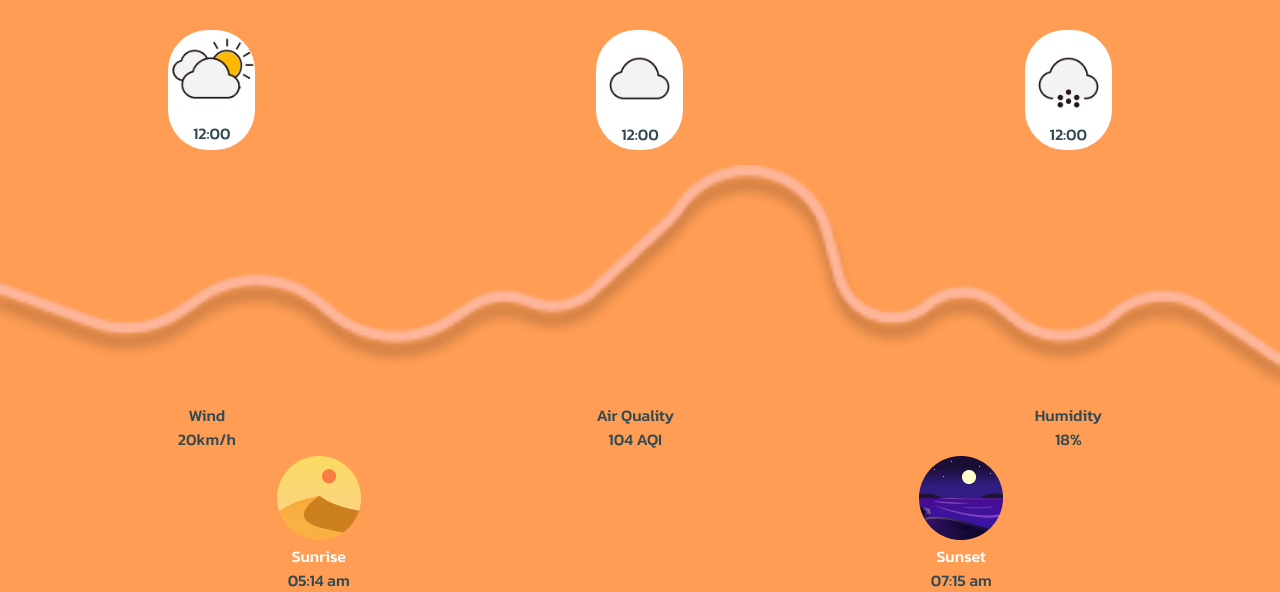
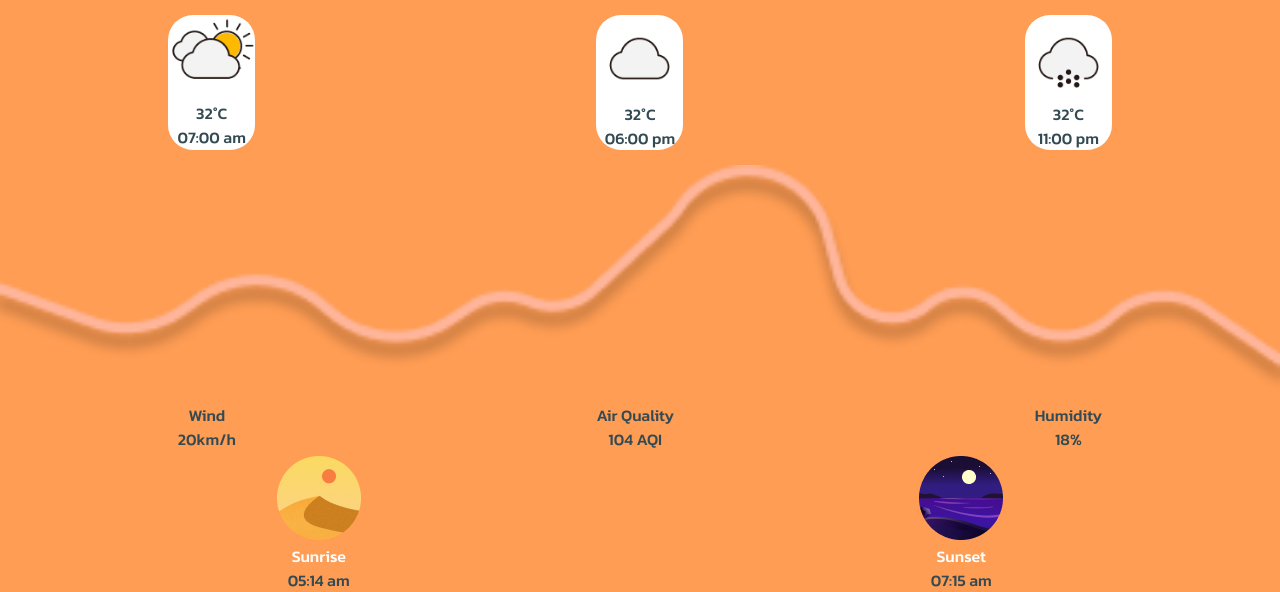
Before and after one commit to MOHDNEHALKHAN/Weather-App, a website: page client/index.html in a window 1280 px wide. Shown: the part 310-902 px from the top of the page. Drawn offline with Linux system fonts and the light colour scheme.

Commit message:
Updated all UI functioning

```diff
--- a/client/client.js
+++ b/client/client.js
@@ -5,7 +5,6 @@ searchBtn.addEventListener('click', async () => {
   try {
       const response = await fetch(`/weather/${location}`);
       const weatherData = await response.json();
-      console.log(weatherData); // You can handle the DOM manipulation here
       // Call your function to update the DOM with weatherData
       updateWeatherInfo(weatherData);
   } catch (error) {
@@ -26,6 +25,9 @@ function updateWeatherInfo(data) {
     document.getElementById('wind').innerText = `${current.current.wind_kph} km/h`;
     document.querySelector('.Rise').innerText = forecast.forecast.forecastday[0].astro.sunrise;
     document.querySelector('.Set').innerText = forecast.forecast.forecastday[0].astro.sunset;
+    document.querySelector('.morn').innerText = `${forecast.forecast.forecastday[0].hour[7].temp_c}°C`;
+    document.querySelector('.even').innerText = `${forecast.forecast.forecastday[0].hour[18].temp_c}°C`;
+    document.querySelector('.night').innerText = `${forecast.forecast.forecastday[0].hour[23].temp_c}°C`;
   } catch (error) {
     console.error('Error updating weather info:', error);
     // Optionally, update the DOM to show an error message or clear outdated information
--- a/client/index.html
+++ b/client/index.html
@@ -39,15 +39,18 @@
     <div class="hourlyDiv">
         <div class="hour">
             <img src="/Assets/WeatherImg/partly-cloudy.png" alt="">
-            <p>12:00</p>
+            <p class="morn" >32°C</p>
+            <p id="time1" >07:00 am</p>
         </div>
         <div class="hour">
             <img src="/Assets/WeatherImg/cloudy.png" alt="">
-            <p>12:00</p>
+            <p class="even" >32°C</p>
+            <p id="time2">06:00 pm</p>
         </div>
         <div class="hour">
             <img src="/Assets/WeatherImg/hail.png" alt="">
-            <p>12:00</p>
+            <p class="night" >32°C</p>
+            <p id="time3">11:00 pm</p>
         </div>
     </div>
     <div>
--- a/client/style.css
+++ b/client/style.css
@@ -8,7 +8,7 @@ body {
   height: 50px;
   display: flex;
   flex-direction: row;
-  margin: 20px 5px 5px 5px;
+  margin: 10px 5px 5px 5px;
   justify-content: center;
   gap: 5px;
 }
@@ -45,7 +45,7 @@ body {
   border-radius: 30px;
   display: flex;
   flex-direction: row;
-  margin: 25px 5px 5px 5px;
+  margin: 20px 5px 5px 5px;
 }
 
 .div1 {
@@ -105,9 +105,9 @@ p {
   display: flex;
   flex-direction: column;
   margin: 0px 0 5px 0;
-  height: 120px;
+  height: 135px;
   width: 87px;
-  border-radius: 40px;
+  border-radius: 25px;
   background-color: #ffffff;
   justify-content: center;
 }
```
